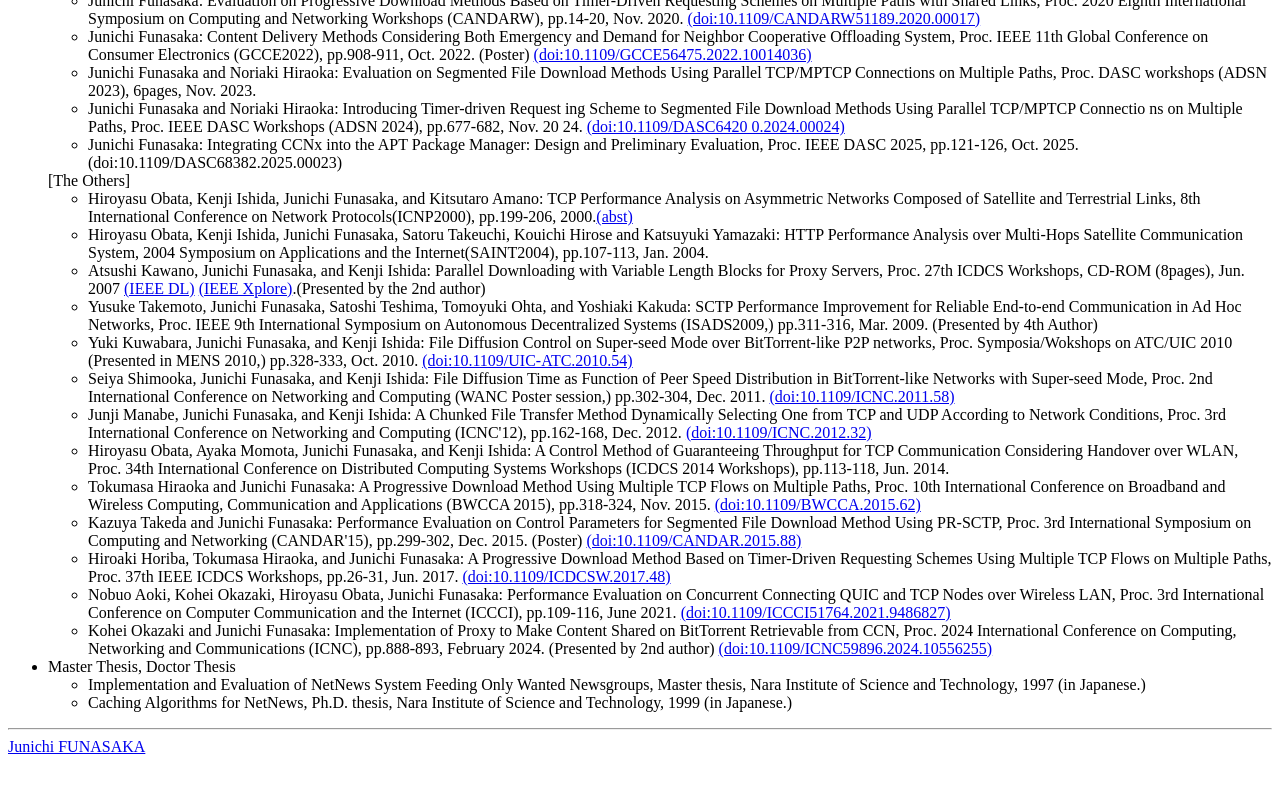
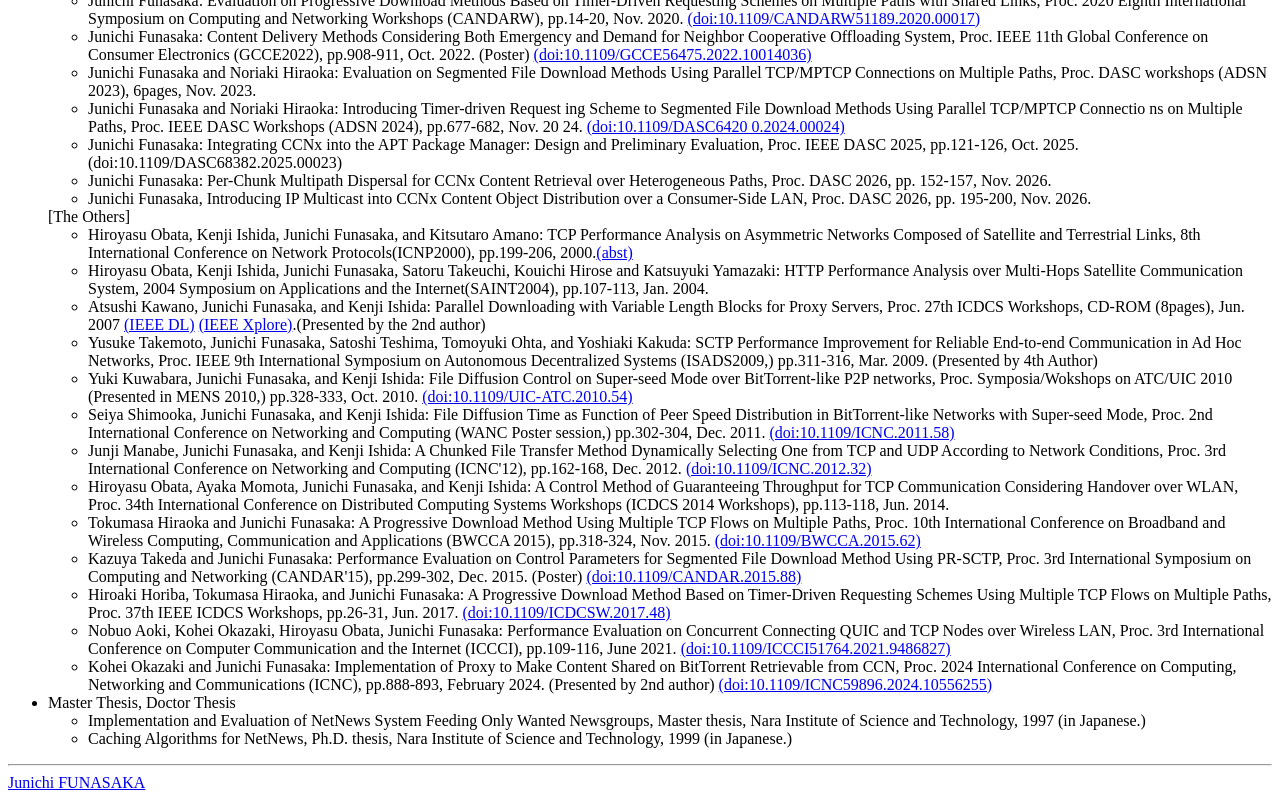
Before and after one commit to funahcu/funalab, a plain HTML site: page funa/research-e.html in a window 1280 px wide. Shown: the part 1388-2188 px from the top of the page. Before the commit the page ends 2152 px from the top, so only its background shows below. Drawn offline with Linux system fonts and the light colour scheme.

Commit message:
Add funa's presentation at IEEE DASC 2026 to research.html and research-e.html

```diff
--- a/funa/research-e.html
+++ b/funa/research-e.html
@@ -86,6 +86,8 @@ ns on Multiple Paths, Proc. IEEE DASC Workshops (ADSN 2024), pp.677-682, Nov. 20
 24. <a href="https://doi.org/10.1109/DASC64200.2024.00024">(doi:10.1109/DASC6420
 0.2024.00024)</a>
       <li>Junichi Funasaka: Integrating CCNx into the APT Package Manager: Design and Preliminary Evaluation, Proc. IEEE DASC 2025, pp.121-126, Oct. 2025. (doi:10.1109/DASC68382.2025.00023)
+      <li>Junichi Funasaka: Per-Chunk Multipath Dispersal for CCNx Content Retrieval over Heterogeneous Paths, Proc. DASC 2026, pp. 152-157, Nov. 2026.
+      <li>Junichi Funasaka, Introducing IP Multicast into CCNx Content Object Distribution over a Consumer-Side LAN, Proc. DASC 2026, pp. 195-200, Nov. 2026.
     </ul>
     </div>
     <div>[The Others]
```
Also changed, not shown: funa/research.html (+2 -0 lines).
